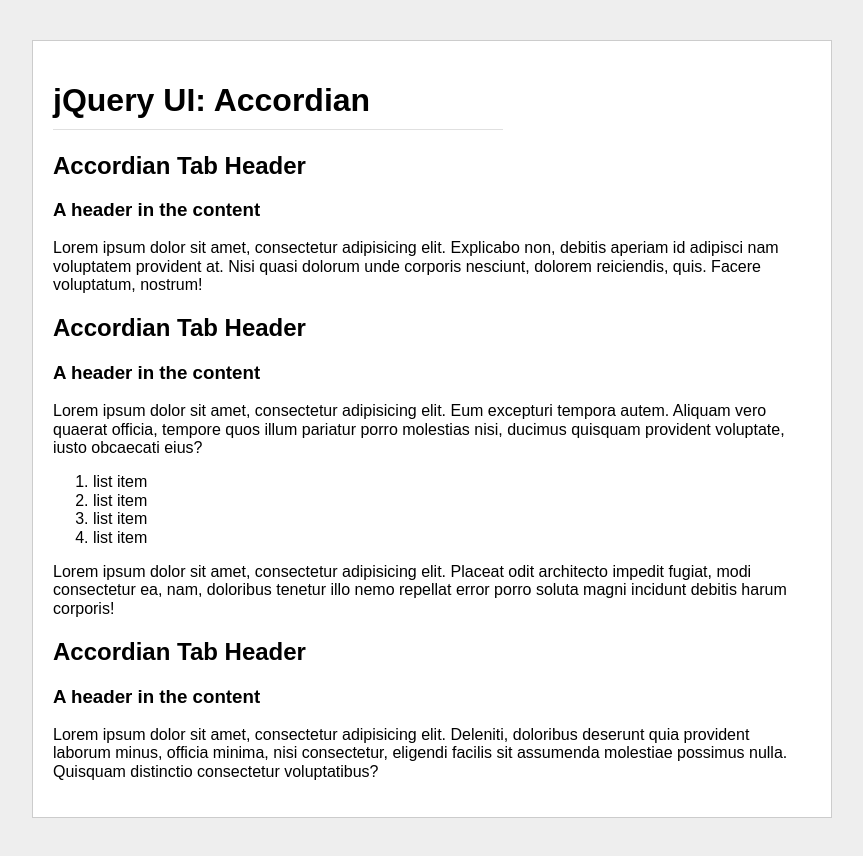
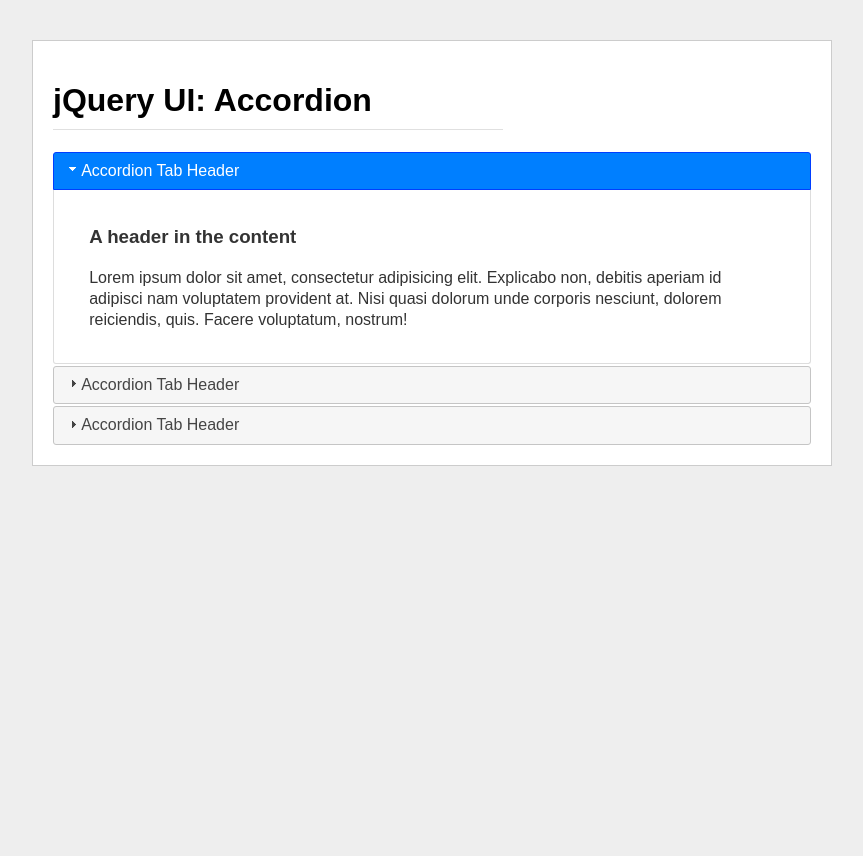
Before and after one commit to EricSnell/jquery_ui, a plain HTML site: page accordian.html in a window 1280 px wide. Shown: the whole page, without its empty margins (208-1071 px from the left). After the commit the page ends 800 px from the top, so only its background shows below. Drawn offline with nearby package versions, Linux system fonts and the light colour scheme; files that its build step writes are made by us from their sources; files whose address does not match are found by name.

Commit message:
aaaaaand i suck at spelling....accordiOn functional

```diff
--- a/accordian.html
+++ b/accordian.html
@@ -16,10 +16,10 @@
 <body>
 
   <div class="container">
-    <h1>jQuery UI: Accordian</h1>
+    <h1>jQuery UI: Accordion</h1>
 
-    <div id="accordian">
-      <h2>Accordian Tab Header</h2>
+    <div id="accordion">
+      <h2>Accordion Tab Header</h2>
       <div>
         <h3>A header in the content</h3>
         <p>Lorem ipsum dolor sit amet, consectetur adipisicing elit. Explicabo
@@ -27,7 +27,7 @@
           dolorum unde corporis nesciunt, dolorem reiciendis, quis. Facere voluptatum, nostrum!</p>
         </div>
 
-        <h2>Accordian Tab Header</h2>
+        <h2>Accordion Tab Header</h2>
         <div>
           <h3>A header in the content</h3>
           <p>Lorem ipsum dolor sit amet, consectetur adipisicing elit. Eum excepturi tempora
@@ -44,7 +44,7 @@
             porro soluta magni incidunt debitis harum corporis!</p>
         </div>
 
-        <h2>Accordian Tab Header</h2>
+        <h2>Accordion Tab Header</h2>
         <div>
           <h3>A header in the content</h3>
           <p>Lorem ipsum dolor sit amet, consectetur adipisicing elit. Deleniti, doloribus deserunt
--- a/css/styles.css
+++ b/css/styles.css
@@ -95,3 +95,8 @@
   height: 20px;
   border: dashed 2px #999;
 }
+
+#accordion h2:hover {
+  cursor: pointer;
+  color: #26A69A;
+}
--- a/js/script.js
+++ b/js/script.js
@@ -29,6 +29,6 @@
 
   // ACCORDIAN
 
-  $('#accordian').accordian();
+  $('#accordion').accordion({ collapsible: true, heightStyle: 'content' });
 
 }));
```
